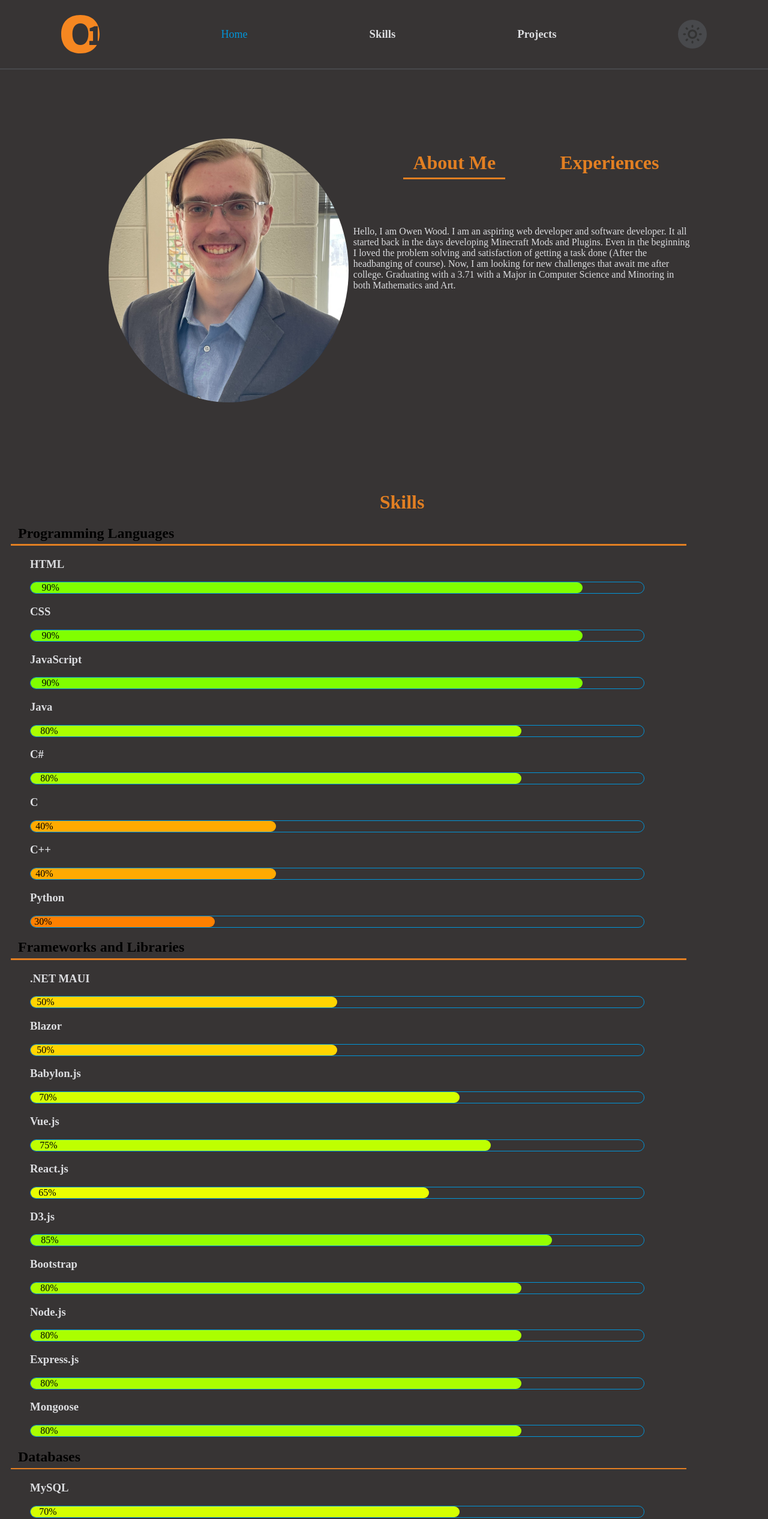
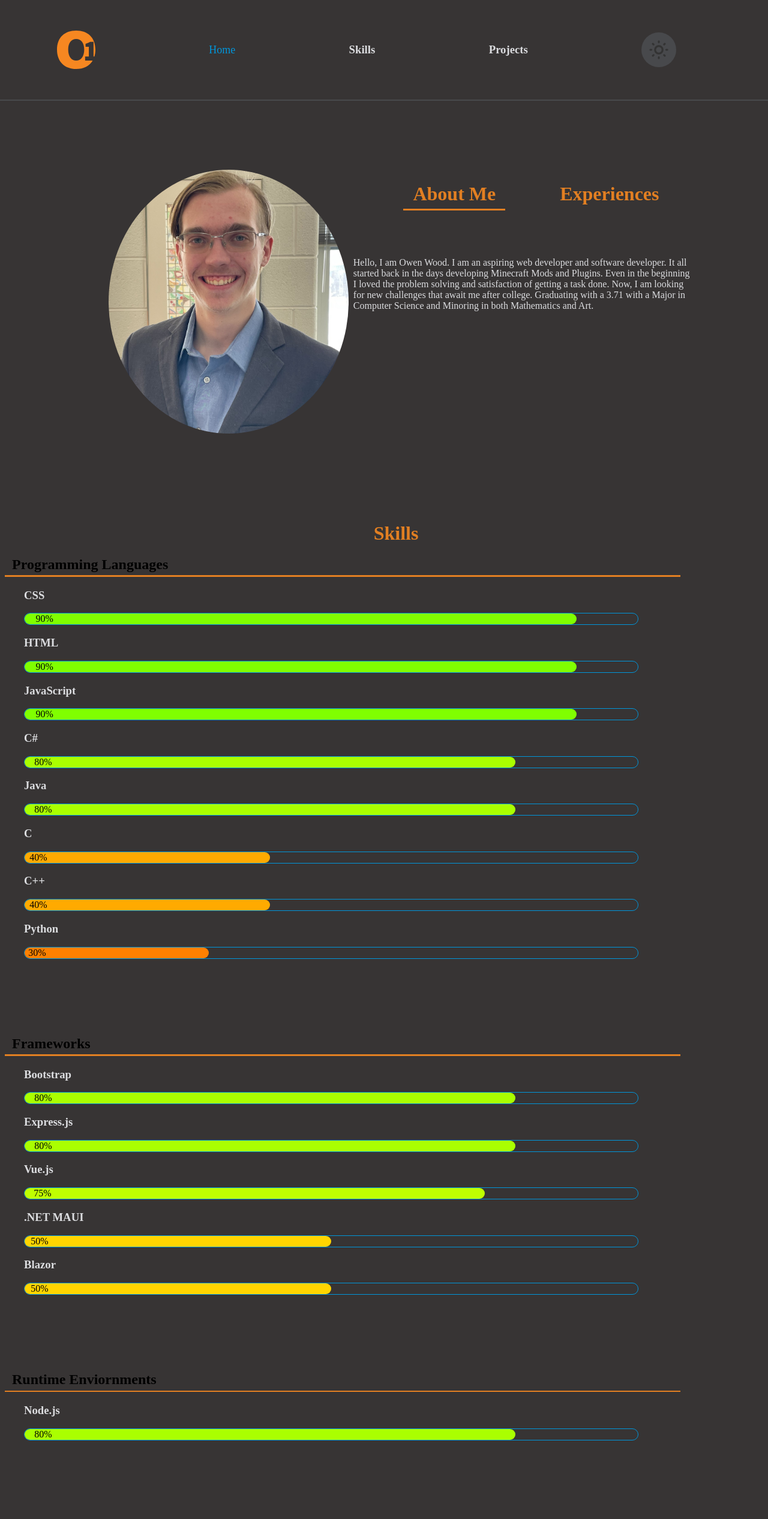
Before and after one commit to owood34/React_Website, a React (Create React App) app: page / in a window 1280 px wide. Shown: the top 2533 px of the page at 60% size. Built offline with nearby package versions, Linux system fonts and the light colour scheme.

Commit message:
Updated Projects Tabs

```diff
--- a/src/App.js
+++ b/src/App.js
@@ -25,7 +25,7 @@ const App = () => {
               <Skills ref={skillRef} />
               <Projects ref={projectsRef}/>
             </div>}/>
-          <Route path='/projects/:name' element={ <ProjectPage />}/>
+          <Route path='/projects/:name' element={ <ProjectPage /> }/>
         </Routes>
       <Footer/>
     </div>
--- a/src/component/elements/AboutMe.js
+++ b/src/component/elements/AboutMe.js
@@ -4,7 +4,7 @@ const AboutMe = () => {
             Hello, I am Owen Wood. I am an aspiring web developer and software developer.
             It all started back in the days developing Minecraft Mods and Plugins.
             Even in the beginning I loved the problem solving and satisfaction of getting a
-            task done (After the headbanging of course).
+            task done.
             Now, I am looking for new challenges that await me after college.
             Graduating with a 3.71 with a Major in Computer Science and Minoring in both Mathematics and Art.
         </p>
--- a/src/component/elements/Navbar.js
+++ b/src/component/elements/Navbar.js
@@ -1,4 +1,4 @@
-import { useState } from 'react';
+import { useState, useRef } from 'react';
 import { Link } from "react-router-dom";
 import '../../css/elements/Navbar.css';
 import logo from '../../images/professional_logo_150.svg';
@@ -14,15 +14,18 @@ const modes = {
 
 const Navbar = ({ option, state, refs }) => {
     const [mode, setMode] = useState(option);
+    const carousel = useRef(null)
     const updateDisplay = () => {
-        let newMode = Object.keys(modes)[(Object.keys(modes).findIndex(k => k === mode) + 1) % 3];
-        setMode(newMode);
-        state(newMode);
-        changeDisplay(mode);
-        localStorage.setItem("option", newMode);
+        if (carousel.current) {
+            let children = [...carousel.current.children];
+            carousel.current.replaceChildren(...children.map((_, index, arr) => arr[(index + 1) % arr.length]))
+            state([...carousel.current.children][0].id)
+        }
     }
 
-    const scrollTo = (ref) => window.scrollTo({ top: ref.current.offsetTop, behavior: 'smooth'});
+    const scrollTo = (ref) => {
+        ref.current.scrollIntoView({behavior: "smooth"});
+    };
 
     return (
         <nav>
@@ -30,7 +33,11 @@ const Navbar = ({ option, state, refs }) => {
             <Link to="/"> Home </Link>
             <h3 onClick={() => scrollTo(refs[1])}> Skills </h3>
             <h3 onClick={() => scrollTo(refs[0])}> Projects </h3>
-            <img src={changeDisplay(mode)} className="changeDisplay" onClick={() => updateDisplay()} />
+            <div className='carousel' ref={carousel} onClick={() => updateDisplay()}>
+                <img src={light} className='changeDisplay' id="dark" />
+                <img src={medieval} className='changeDisplay' id="light" />
+                <img src={dark} className='changeDisplay' id="medieval" />
+            </div>
         </nav>
     );
 }
--- a/src/component/pages/Projects.js
+++ b/src/component/pages/Projects.js
@@ -7,40 +7,34 @@ const Projects = forwardRef(({}, ref) => {
     projects.push(
         {
             name: "Minecraft Plugins",
-            progress: 100,
-            description: "",
+            description: "A fun passion project to enhance the experiences of players on Minecraft Servers. This adds items with abilities, and different monsters to alter the game for a dynamic experience.",
             keywords: ["Java", "JSON"]
         },
         {
             name: "StudyBuddy",
-            progress: 90,
-            description: "",
+            description: "A passion project and assignment in CSCI-430, this combiens UI/UX principles with custom built API handler for user interactions.",
             keywords: ["HTML", "CSS", "JavaScript", "Node.js", "Express.js", "Mongoose", "MongoDB", "Postman API", "Server/Client"]
         },
         {
             name: "3d Render of a Painting in Babylon",
-            progress: 95,
-            description: "",
+            description: "Based on the Painting " + "Wandering above a Sea of Clouds" + "by Casper Daviced Friedrich created in 1818. With understanding the basics of Javascript and problem-solving, I created a interactable enviornment based on the painting." ,
             keywords: ["HTML", "CSS", "JavaScript", "Babylon.js", "Game Design"]
         },
         {
             name: "Tic Tac Toe Games in C",
-            progress: 100,
-            description: "",
+            description: "A project during CSCI-342 where we had to build TICTACTOE in C using Threads. I went above and beyond expectations by having a clean display during moves, and a robust AI to keep the player on their toes.",
             keywords: ["C", "Threads", "Basic AI", "Game Design"]
         },
         {
-            name: "Vue.js Site",
-            progress: 90,
-            description: "",
-            keywords: ["HTML", "CSS", "JavaScript", "Vue.js"]
+            name: "Server and Client in C",
+            description: "A project during CSCI-342 where we built a Client-Server connection using Azure Virtual Machine and C.",
+            keywords: ["C", "Server/Client", "Azure"]
         },
         {
-            name: "Server and Client in C",
-            progress: 90,
-            description: "",
-            keywords: ["C", "Server/Client"]
-        }
+            name: "Professional Webflow Portfolio",
+            description: "This portfolio site is the culmination of ART 430. I created a professional company template, logo, colors and more. This site is based on this project.",
+            keywords: ["Webflow", "Adobe InDesign", "Adobe Illustator", "Adobe Photoshop"]
+        },
     );
 
     projects.forEach((p, i) => p.key = i);
@@ -57,9 +51,8 @@ const Projects = forwardRef(({}, ref) => {
                         projects.map((p) =>
                             <Project name={p.name}
                                      description={p.description}
-                                     progress={p.progress}
-                                     key={p.key}
-                            />
+                                     tags={p.keywords}
+                                     key={p.key} />
                         )
                     }
                 </div>
--- a/src/component/pages/Skills.js
+++ b/src/component/pages/Skills.js
@@ -16,14 +16,24 @@ const languages = [
 const frameworks = [
     { name: ".NET MAUI", progress: 50 },
     { name: "Blazor", progress: 50 },
+    { name: "Vue.js", progress: 75 },
+    { name: "Bootstrap", progress: 80 },
+    { name: "Express.js", progress: 80 },
+]
+
+const enviornment = [
+    { name: "Node.js", progress: 80 },
+]
+
+const libraries = [
     { name: "Babylon.js", progress: 70 },
-    { name: "Vue.js", progress: 75 },
     { name: "React.js", progress: 65 },
     { name: "D3.js", progress: 85 },
-    { name: "Bootstrap", progress: 80 },
-    { name: "Node.js", progress: 80 },
-    { name: "Express.js", progress: 80 },
     { name: "Mongoose", progress: 80 },
+    { name: "EasyOCR", progress: 25 },
+    { name: "OpenCV", progress: 20 },
+    { name: "argparse", progress: 50 },
+    { name: "difflib", progress: 20 }
 ]
 
 const databases = [
@@ -51,6 +61,19 @@ const other_tools = [
     { name: "Adobe Photoshop", progress: 60 },
 ]
 
+const total_skills = [...languages, ...frameworks, ...enviornment, ...libraries, ...databases, ...infastructor, ...tools, ...other_tools];
+
+languages.sort((a, b) => b.progress - a.progress || a.name.localeCompare(b.name));
+frameworks.sort((a, b) => b.progress - a.progress || a.name.localeCompare(b.name));
+enviornment.sort((a, b) => b.progress - a.progress || a.name.localeCompare(b.name));
+libraries.sort((a, b) => b.progress - a.progress || a.name.localeCompare(b.name));
+databases.sort((a, b) => b.progress - a.progress || a.name.localeCompare(b.name));
+infastructor.sort((a, b) => b.progress - a.progress || a.name.localeCompare(b.name));
+tools.sort((a, b) => b.progress - a.progress || a.name.localeCompare(b.name));
+other_tools.sort((a, b) => b.progress - a.progress || a.name.localeCompare(b.name));
+
+total_skills.forEach((s, i) => s.key = i);
+
 const Skills = forwardRef(({}, ref) => {
     return (
         <div className='skillList' ref={ref}>
@@ -58,37 +81,49 @@ const Skills = forwardRef(({}, ref) => {
             <section>
                 <h2> Programming Languages </h2>
                 <div>
-                    {languages.map((s) => <Skill name={s.name} progress={s.progress} />)}
+                    {languages.map((s) => <Skill name={s.name} progress={s.progress} key={s.key} />)}
                 </div>
             </section>
             <section>
-                <h2> Frameworks and Libraries </h2>
+                <h2> Frameworks </h2>
                 <div>
-                    {frameworks.map((s) => <Skill name={s.name} progress={s.progress} />)}
+                    {frameworks.map((s) => <Skill name={s.name} progress={s.progress} key={s.key} />)}
+                </div>
+            </section>
+            <section>
+                <h2> Runtime Enviornments </h2>
+                <div>
+                    {enviornment.map((s) => <Skill name={s.name} progress={s.progress} key={s.key} />)}
+                </div>
+            </section>
+            <section>
+                <h2> Libraries </h2>
+                <div>
+                    {libraries.map((s) => <Skill name={s.name} progress={s.progress} key={s.key} />)}
                 </div>
             </section>
             <section>
                 <h2> Databases </h2>
                 <div>
-                    {databases.map((s) => <Skill name={s.name} progress={s.progress} />)}
+                    {databases.map((s) => <Skill name={s.name} progress={s.progress} key={s.key} />)}
                 </div>
             </section>
             <section>
                 <h2> Infastructor </h2>
                 <div>
-                    {infastructor.map((s) => <Skill name={s.name} progress={s.progress} />)}
+                    {infastructor.map((s) => <Skill name={s.name} progress={s.progress} key={s.key} />)}
                 </div>
             </section>
             <section>
                 <h2> Programming Tools </h2>
                 <div>
-                    {tools.map((s) => <Skill name={s.name} progress={s.progress} />)}
+                    {tools.map((s) => <Skill name={s.name} progress={s.progress} key={s.key} />)}
                 </div>
             </section>
             <section>
                 <h2> Other Tools </h2>
                 <div>
-                    {other_tools.map((s) => <Skill name={s.name} progress={s.progress} />)}
+                    {other_tools.map((s) => <Skill name={s.name} progress={s.progress} key={s.key} />)}
                 </div>
             </section>
         </div>
--- a/src/css/elements/Navbar.css
+++ b/src/css/elements/Navbar.css
@@ -31,3 +31,37 @@ img {
 img.changeDisplay {
     width: 48px;
 }
+
+div.carousel {
+    position: relative;
+    display: grid;
+    grid-template-columns: repeat(2, 1fr);
+    grid-template-rows: repeat(2, 1fr);
+}
+
+div.carousel img {
+    margin: auto;
+}
+
+div.carousel img:nth-child(1) {
+    grid-area: 1 / span 2;
+    position: absolute;
+    top: 25%;
+    opacity: 1;
+    animation: carousel 0.5s ease-in-out
+}
+
+div.carousel img:not(:nth-child(1)) {
+    opacity: 0;
+}
+
+@keyframes carousel {
+    0% {
+        opacity: 1;
+        transform: scale(0.4) rotate(-60deg);
+    }
+    100% {
+        opacity: 1;
+        transform: scale(1) rotate(0);
+    }
+}
--- a/src/css/elements/Project.css
+++ b/src/css/elements/Project.css
@@ -35,8 +35,8 @@ div.small_project::before {
 
 div.small_project:hover::before,
 div.small_project:hover::after {
-    width: 96.57%;
-    height: 96.57%;
+    width: 98.5%;
+    height: 98.5%;
 }
 
 div.small_project:hover::before {
--- a/src/css/pages/Skills.css
+++ b/src/css/pages/Skills.css
@@ -1,11 +1,11 @@
 div.skillList {
     width: 100%;
-    margin-left: 10px;
     padding: 20px;
 }
 
 div.skillList section {
     width: 80%;
+    margin-bottom: 10%;
 }
 
 div.skillList section h2:after {
@@ -19,7 +19,7 @@ div.skillList section h2:after {
 }
 
 div.skillList h1 {
-    width: 100%;
+    width: fit-content;
     font-size: xx-large;
     text-align: center;
     margin: auto;
--- a/src/css/themes/dark.css
+++ b/src/css/themes/dark.css
@@ -1,3 +1,7 @@
+div {
+    scroll-behavior: smooth
+}
+
 div.dark {
     background-color: var(--pantone-175-15C-95);
 }
@@ -9,6 +13,7 @@ div.dark a {
 div.dark img.changeDisplay {
     background-color: var(--pantone-175-15C-75);
     border-radius: 50%;
+    padding: 5px;
 }
 
 div.dark h1 {
--- a/src/index.css
+++ b/src/index.css
@@ -1 +1,12 @@
-body { margin: 0; }
+html {
+  height: 100%;
+  width: 100%;
+  margin: 0;
+  padding: 0;
+  overflow-x: hidden;
+}
+
+body {
+  height: 100%;
+  margin: 0;
+}
```
Also changed, not shown: src/component/elements/Project.js (+10 -1 lines).
